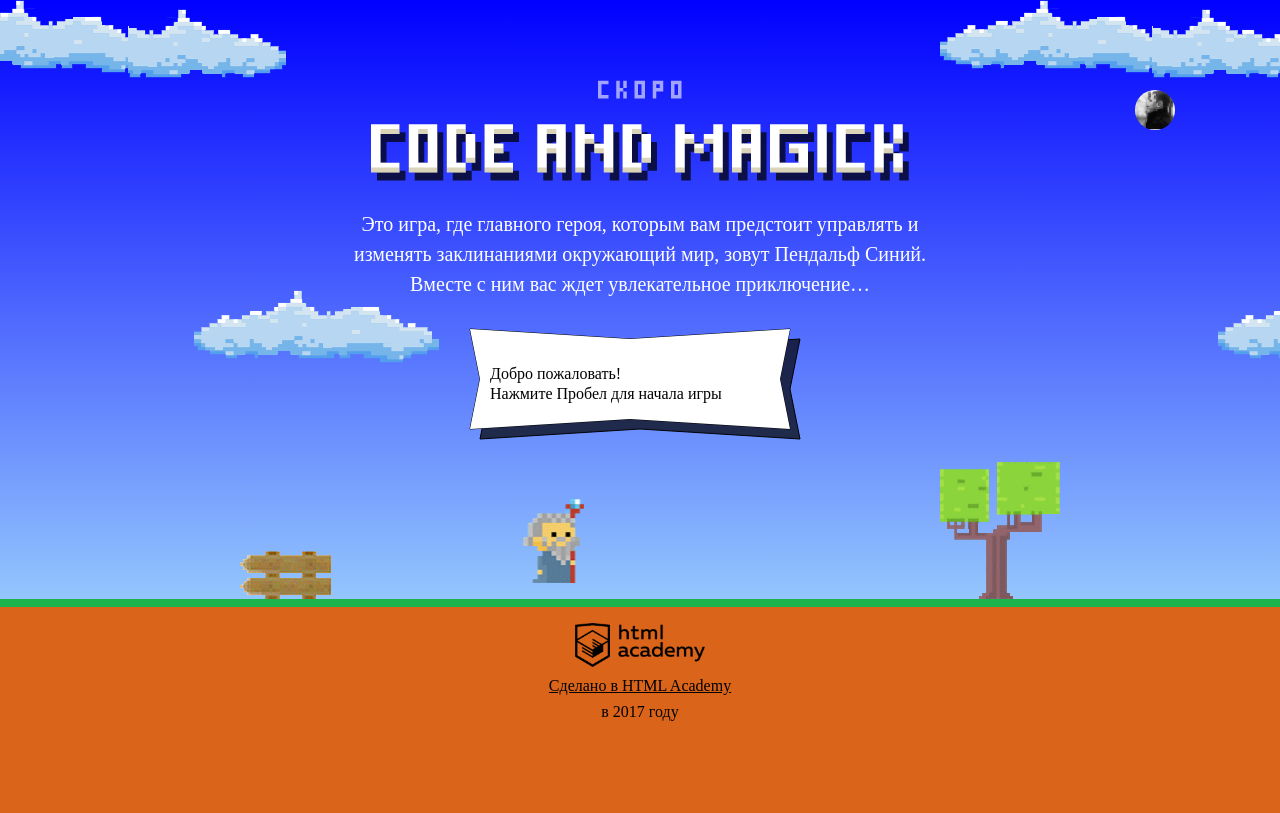
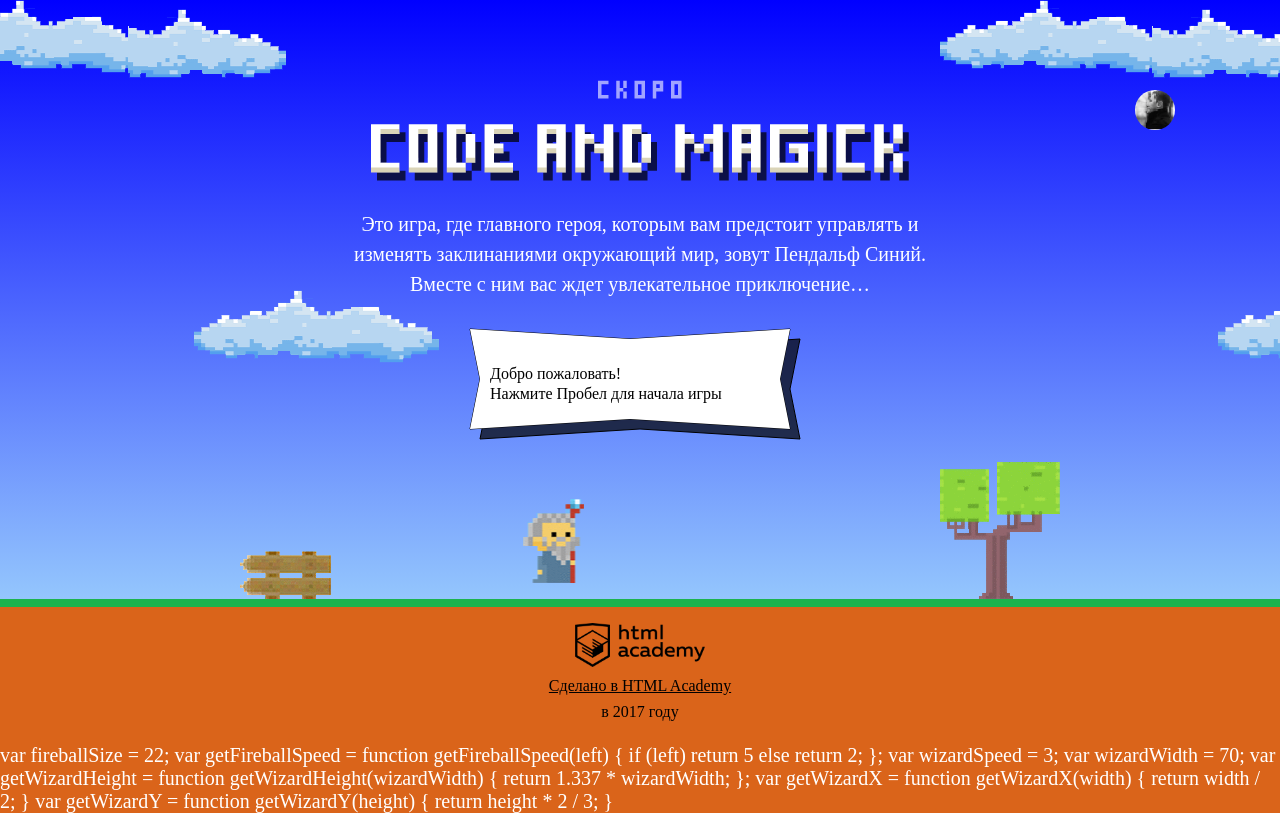
Before and after one commit to MagiusPattern/1116499-code-and-magick-19, a website: page index.html in a window 1280 px wide. Drawn offline with Linux system fonts and the light colour scheme; a web font is replaced by a local one.

Commit message:
Начинаем программировать

```diff
--- a/index.html
+++ b/index.html
@@ -181,6 +181,24 @@
   </div>
 </template>
 
+<scrip>
+  var fireballSize = 22;
+  var getFireballSpeed = function getFireballSpeed(left) {
+    if (left) return 5
+    else return 2;
+  };
+  var wizardSpeed = 3;
+  var wizardWidth = 70;
+  var getWizardHeight = function getWizardHeight(wizardWidth) {
+    return 1.337 * wizardWidth;
+  };
+  var getWizardX = function getWizardX(width) {
+    return width / 2;
+  }
+  var getWizardY = function getWizardY(height) {
+    return height * 2 / 3;
+  }
+</script>
 <script src="js/game.js"></script>
 
 </body>
```
